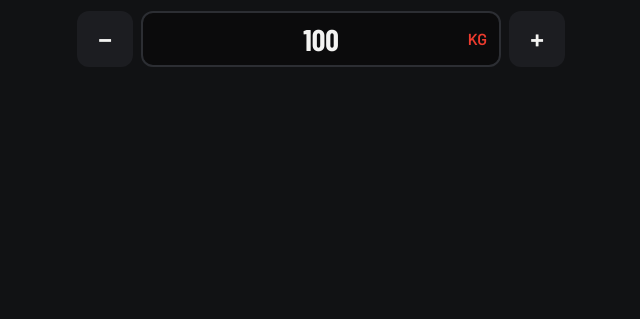
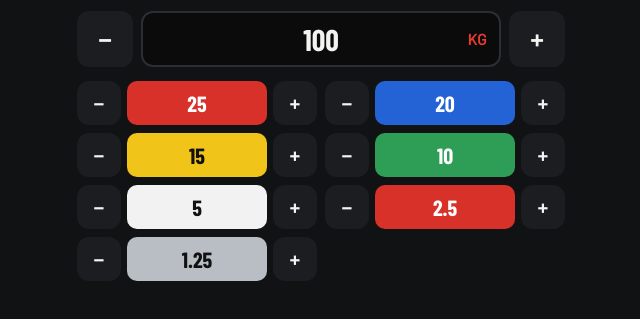
Before and after one commit to evchuk4018/load-the-bar, a website with bundled scripts: page index.html in a window 1280 px wide. Shown: the part 549-868 px from the top of the page, without its empty margins (319-959 px from the left). Before the commit the page ends 800 px from the top, so only its background shows below. Built offline with nearby package versions, Linux system fonts and the light colour scheme.

Commit message:
Add per-plate add/remove controls
Co-Authored-By: Claude Opus 5.5 <noreply@anthropic.com>

```diff
--- a/index.html
+++ b/index.html
@@ -32,6 +32,8 @@
   <button class="step" id="plus" aria-label="Increase">+</button>
 </div>
 
+<div class="pad" id="pad"></div>
+
 </main>
 
 <script src="dist/app.js"></script>
--- a/src/main.ts
+++ b/src/main.ts
@@ -1,4 +1,5 @@
 import { drawBar } from './draw';
+import { drawPad } from './platepad';
 import { barKg, platesFor } from './plates';
 import { solve } from './solve';
 import { load, save } from './state';
@@ -11,6 +12,7 @@ const S = load();
 function render(): void {
   document.querySelectorAll<HTMLButtonElement>('#mode button')
     .forEach(b => b.setAttribute('aria-pressed', String(b.dataset.m === S.mode)));
+  if ($('unit').textContent !== S.mode) drawPad($('pad'), platesFor(S.mode), addPlate);
   $('unit').textContent = S.mode;
   if (document.activeElement !== input) input.value = S.target;
 
@@ -46,6 +48,12 @@ const bump = (dir: number) => {
   S.target = fmt(Math.max(0, Math.round(t / st) * st + dir * st));
   render();
 };
+function addPlate(v: number): void {
+  const t = parseFloat(S.target.replace(',', '.')) || 0;
+  const bar = toU(barKg(S.mode), S.mode);
+  S.target = fmt(Math.max(bar, Math.max(t, bar) + 2 * v));
+  render();
+}
 $('minus').onclick = () => bump(-1);
 $('plus').onclick = () => bump(1);
 render();
--- /dev/null
+++ b/src/platepad.ts
@@ -0,0 +1,16 @@
+import { Plate } from './plates';
+import { fmt } from './units';
+
+// One row per plate: − [plate] +. onAdd gets ±plate value (per side).
+export function drawPad(el: HTMLElement, plates: Plate[], onAdd: (v: number) => void): void {
+  el.innerHTML = plates.map(p => `
+    <div class="pp">
+      <button class="step" data-v="-${p.v}" aria-label="Remove ${fmt(p.v)}">−</button>
+      <span class="chip" style="background:${p.c};color:${p.ink}">${fmt(p.v)}</span>
+      <button class="step" data-v="${p.v}" aria-label="Add ${fmt(p.v)}">+</button>
+    </div>`).join('');
+  el.onclick = e => {
+    const v = (e.target as HTMLElement).dataset.v;
+    if (v) onAdd(parseFloat(v));
+  };
+}
--- a/styles.css
+++ b/styles.css
@@ -24,4 +24,8 @@ h1{font:700 22px/1 "Barlow Condensed",sans-serif;margin:4px 0 14px;letter-spacin
 .box input{width:100%;height:56px;border-radius:12px;border:2px solid var(--line);background:#0b0b0c;color:var(--ink);text-align:center;font:700 30px "Barlow Condensed",sans-serif;padding:0 56px}
 .box input:focus{outline:none;border-color:var(--acc)}
 .unit{position:absolute;right:6px;top:6px;line-height:44px;padding:0 8px;color:var(--acc);font-weight:700;text-transform:uppercase}
+.pad{display:grid;grid-template-columns:repeat(2,minmax(0,1fr));gap:8px}
+.pp{display:grid;grid-template-columns:44px minmax(0,1fr) 44px;gap:6px}
+.pp .step{height:44px;font-size:22px}
+.chip{display:grid;place-items:center;height:44px;border-radius:10px;font:700 22px "Barlow Condensed",sans-serif}
 button:focus-visible{outline:2px solid #fff;outline-offset:2px}
```
